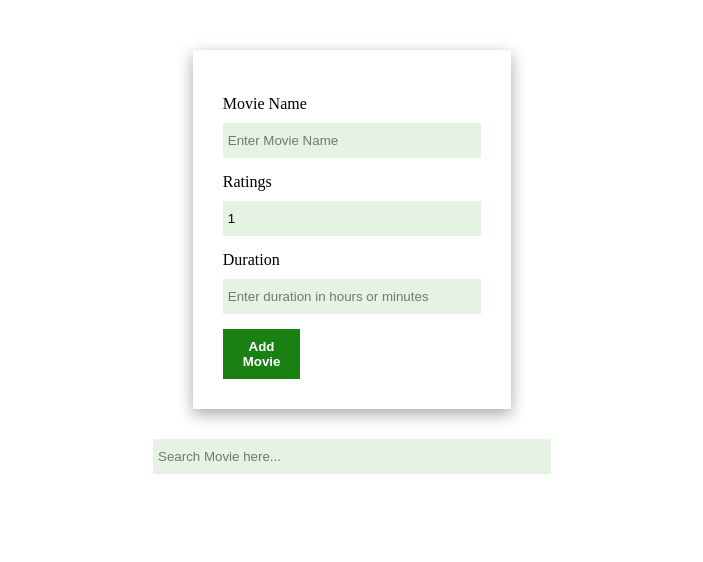
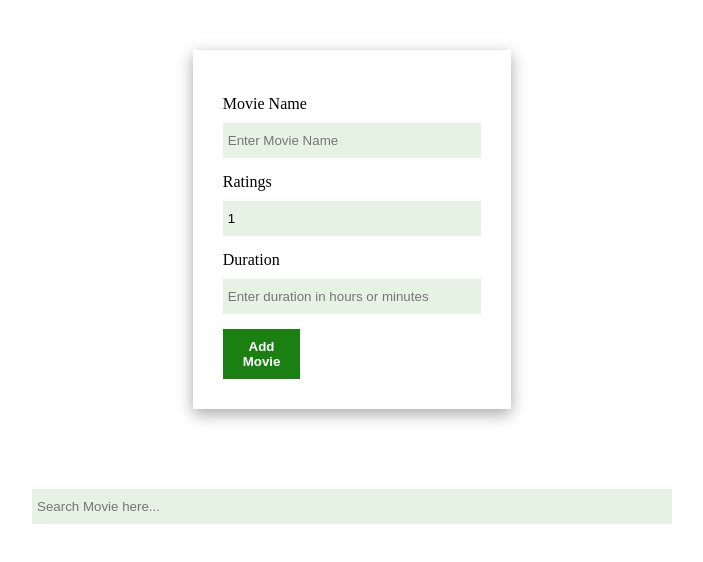
Before and after one commit to Trend20/movie-directory, a React (Create React App) app: page / in a window 1280 px wide. Shown: the top 562 px of the page, without its empty margins (288-991 px from the left). Built offline with nearby package versions, Linux system fonts and the light colour scheme.

Commit message:
prop drilling

```diff
--- a/src/App.js
+++ b/src/App.js
@@ -1,10 +1,18 @@
+import React, {useState} from 'react';
 import './App.css';
 import MovieForm from './components/MovieForm';
+import MovieList from './components/MovieList';
 
 const App = () =>{
+
+  const [movies, setMovies] = useState([]);
+
+
+
   return (
     <div className="app">
-     <MovieForm />
+     <MovieForm movies={movies} setMovies={setMovies} />
+     <MovieList movies={movies} />
     </div>
   );
 }
--- a/src/components/MovieForm.js
+++ b/src/components/MovieForm.js
@@ -1,19 +1,16 @@
 import React, {useState} from 'react'
 import styled from 'styled-components';
-import MovieList from './MovieList';
 import Search from './Search';
 
-const MovieForm = (props) =>{
+const MovieForm = ({movies, setMovies}) =>{
 
   const [name, setName] = useState("");
   const [ratings, setRatings] = useState(1);
   const [duration, setDuration] = useState("");
-  const [movies, setMovies] = useState([]);
 
 
   const min = 1;
   const max = 100;
-
 
   const handleFormSubmit = (e) =>{
     e.preventDefault();
@@ -69,8 +66,6 @@ const MovieForm = (props) =>{
 
         <Button type="submit">Add Movie</Button>
       </Form>
-
-      <MovieList movies={movies} />
     </MovieFormContainer>
   )
 }
```
Also changed, not shown: 1 other file (tests, documents, lock files or other folders).
